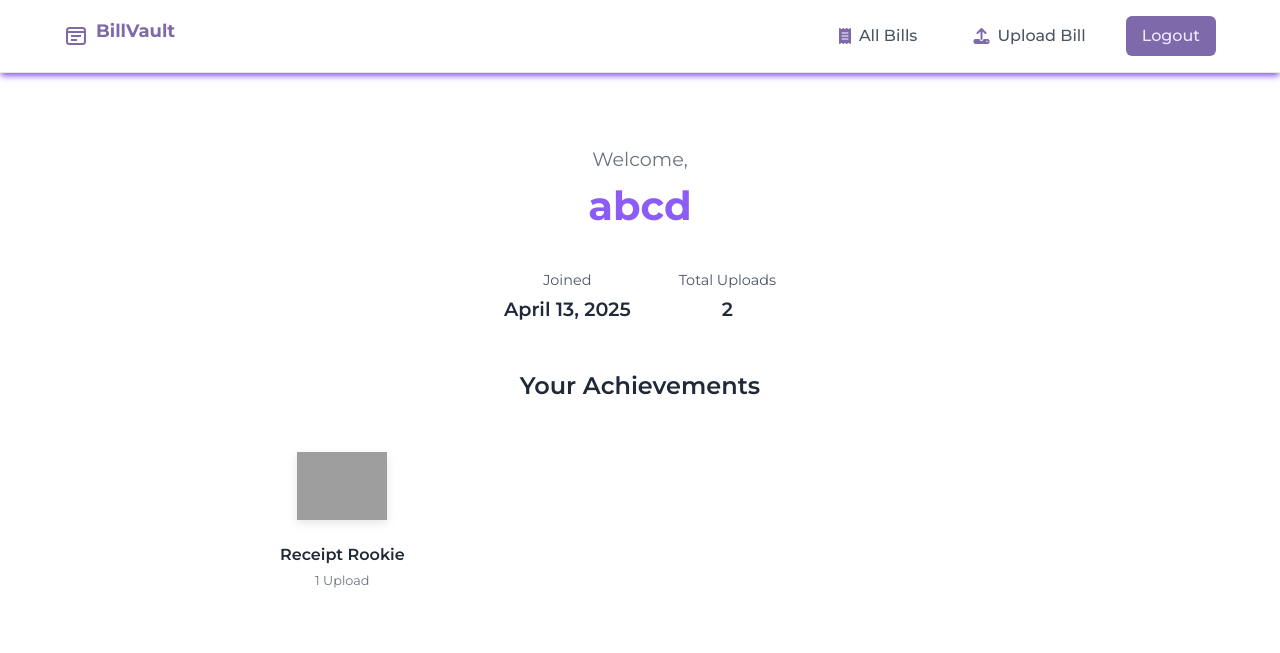
After one commit to abhirajadhikary06/WarrantyManager, a Django app: page /profile/ in a window 1280 px wide. The commit adds this page. Shown: the top 653 px of the page. Run offline with Django 5.2, Linux system fonts and the light colour scheme; a user stored in the database is signed in; data comes from the database, SQL or seed files in the repository; both versions use the stored data as it was after the commit; grey boxes are pictures that could not be loaded.

Commit message:
Added profile page

```diff
--- a/core/templates/core/base.html
+++ b/core/templates/core/base.html
@@ -162,6 +162,7 @@
     <header>
         <div class="container">
             <nav>
+                <a href="{% url 'profile' %}" style="text-decoration: none;">
                 <div class="logo">
                     <div class="logo-icon">
                         <svg width="24" height="24" viewBox="0 0 24 24" fill="none" xmlns="http://www.w3.org/2000/svg">
@@ -171,8 +172,9 @@
                             <path d="M7 16H13" stroke="#7E69AB" stroke-width="2"/>
                         </svg>
                     </div>
-                    <h1>BillVault</h1>
+                    <h1><b>BillVault</b></h1>
                 </div>
+                </a>
                 <div class="nav-links">
                     {% if user.is_authenticated %}
                         <a class="nav-link-custom dashboard-link" href="{% url 'dashboard' %}"><i class="fas fa-receipt"></i> All Bills</a>
--- /dev/null
+++ b/core/templates/core/profile.html
@@ -0,0 +1,248 @@
+{% extends 'core/base.html' %}
+{% load static %}
+{% block content %}
+<div class="profile-container">
+    <!-- User Details -->
+    <div class="profile-header">
+        <span class="welcome-text">Welcome,</span>
+        <h1 class="username">{{ user.username }}</h1>
+    </div>
+
+    <div class="profile-stats">
+        <div class="stat-item">
+            <span class="stat-label">Joined</span>
+            <span class="stat-value">{{ join_date }}</span>
+        </div>
+        <div class="stat-item">
+            <span class="stat-label">Total Uploads</span>
+            <span class="stat-value">{{ upload_count }}</span>
+        </div>
+    </div>
+
+    <!-- Badges Section -->
+    <div class="badges-section">
+        <h3>Your Achievements</h3>
+        <div class="badge-slider">
+            {% for badge in badges %}
+                <div class="badge-item">
+                    {% if badge == "Receipt Rookie" %}
+                        <img src="{% static 'badges/receipt_rookie.png' %}" alt="Receipt Rookie Badge" class="badge-image">
+                        <p>Receipt Rookie</p>
+                        <span class="badge-description">1 Upload</span>
+                    {% elif badge == "Ledger Learner" %}
+                        <img src="{% static 'badges/ledger_learner.png' %}" alt="Ledger Learner Badge" class="badge-image">
+                        <p>Ledger Learner</p>
+                        <span class="badge-description">10 Uploads</span>
+                    {% elif badge == "Warranty Watcher" %}
+                        <img src="{% static 'badges/warranty_watcher.png' %}" alt="Warranty Watcher Badge" class="badge-image">
+                        <p>Warranty Watcher</p>
+                        <span class="badge-description">20 Uploads</span>
+                    {% elif badge == "Bill Guardian" %}
+                        <img src="{% static 'badges/bill_guardian.png' %}" alt="Bill Guardian Badge" class="badge-image">
+                        <p>Bill Guardian</p>
+                        <span class="badge-description">30 Uploads</span>
+                    {% elif badge == "Archive Ace" %}
+                        <img src="{% static 'badges/archive_ace.png' %}" alt="Archive Ace Badge" class="badge-image">
+                        <p>Archive Ace</p>
+                        <span class="badge-description">40 Uploads</span>
+                    {% elif badge == "Financial Fortress" %}
+                        <img src="{% static 'badges/financial_fortress.png' %}" alt="Financial Fortress Badge" class="badge-image">
+                        <p>Financial Fortress</p>
+                        <span class="badge-description">50 Uploads</span>
+                    {% endif %}
+                </div>
+            {% endfor %}
+            {% if not badges %}
+                <p class="no-badges">No badges earned yet. Start uploading bills to earn your first badge!</p>
+            {% endif %}
+        </div>
+    </div>
+</div>
+
+<style>
+    .profile-container {
+        max-width: 800px;
+        margin: 0 auto;
+        padding: 3rem 2rem;
+    }
+
+    .profile-header {
+        margin-bottom: 2.5rem;
+        text-align: center;
+    }
+
+    .welcome-text {
+        color: var(--text-muted);
+        font-size: 1.2rem;
+        font-weight: 400;
+        display: block;
+        margin-bottom: 0.5rem;
+    }
+
+    .username {
+        color: var(--primary);
+        font-size: 2.5rem;
+        font-weight: 700;
+        margin: 0;
+    }
+
+    .profile-stats {
+        display: flex;
+        justify-content: center;
+        gap: 3rem;
+        margin-bottom: 3rem;
+    }
+
+    .stat-item {
+        display: flex;
+        flex-direction: column;
+        align-items: center;
+    }
+
+    .stat-label {
+        color: var(--text-secondary);
+        font-size: 0.9rem;
+        margin-bottom: 0.25rem;
+    }
+
+    .stat-value {
+        color: var(--text-primary);
+        font-size: 1.2rem;
+        font-weight: 600;
+    }
+
+    .badges-section {
+        padding: 0;
+    }
+
+    .badges-section h3 {
+        color: var(--text-primary);
+        margin-bottom: 1.5rem;
+        font-size: 1.5rem;
+        font-weight: 600;
+        text-align: center;
+    }
+
+    .badge-slider {
+        display: flex;
+        overflow-x: auto;
+        gap: 1.5rem;
+        padding: 1rem 0.5rem;
+        scrollbar-width: thin;
+        scrollbar-color: var(--primary-light) var(--gray-200);
+    }
+
+    .badge-slider::-webkit-scrollbar {
+        height: 6px;
+    }
+
+    .badge-slider::-webkit-scrollbar-track {
+        background: var(--gray-200);
+        border-radius: 10px;
+    }
+
+    .badge-slider::-webkit-scrollbar-thumb {
+        background-color: var(--primary-light);
+        border-radius: 10px;
+    }
+
+    .badge-item {
+        flex: 0 0 auto;
+        text-align: center;
+        min-width: 120px;
+        transition: transform 0.2s ease;
+    }
+
+    .badge-item:hover {
+        transform: translateY(-5px);
+    }
+
+    .badge-image {
+        width: 90px;
+        height: 90px;
+        object-fit: contain;
+        margin-bottom: 0.75rem;
+        filter: drop-shadow(0 3px 5px rgba(0, 0, 0, 0.1));
+    }
+
+    .badge-item p {
+        color: var(--text-primary);
+        font-size: 1rem;
+        font-weight: 600;
+        margin: 0 0 0.25rem 0;
+    }
+
+    .badge-description {
+        color: var(--text-muted);
+        font-size: 0.8rem;
+        display: block;
+    }
+
+    .no-badges {
+        color: var(--text-muted);
+        text-align: center;
+        width: 100%;
+        font-style: italic;
+        padding: 1.5rem 0;
+    }
+
+    @media (max-width: 768px) {
+        .profile-container {
+            padding: 2rem 1rem;
+        }
+
+        .profile-stats {
+            gap: 2rem;
+        }
+
+        .username {
+            font-size: 2rem;
+        }
+    }
+
+    @media (max-width: 480px) {
+        .profile-stats {
+            flex-direction: column;
+            gap: 1rem;
+        }
+
+        .stat-item {
+            flex-direction: row;
+            justify-content: space-between;
+            width: 100%;
+            padding: 0.5rem 1rem;
+        }
+    }
+</style>
+
+<script>
+    document.addEventListener('DOMContentLoaded', () => {
+        const badgeSlider = document.querySelector('.badge-slider');
+        if (badgeSlider && badgeSlider.scrollWidth > badgeSlider.clientWidth) {
+            const scrollToEnd = () => {
+                const maxScroll = badgeSlider.scrollWidth - badgeSlider.clientWidth;
+                let currentPosition = 0;
+
+                const scrollStep = () => {
+                    currentPosition += 1;
+                    badgeSlider.scrollLeft = currentPosition;
+
+                    if (currentPosition < maxScroll) {
+                        requestAnimationFrame(scrollStep);
+                    } else {
+                        setTimeout(() => {
+                            badgeSlider.scrollTo({ left: 0, behavior: 'smooth' });
+                        }, 2000);
+                    }
+                };
+
+                setTimeout(() => {
+                    scrollStep();
+                }, 3000);
+            };
+
+            setTimeout(scrollToEnd, 2000);
+        }
+    });
+</script>
+{% endblock %}
--- a/core/urls.py
+++ b/core/urls.py
@@ -14,6 +14,7 @@ urlpatterns = [
     path('public-warranties/', views.public_warranties, name='public_warranties'),
     path('logout/', views.logout, name='logout'),
     path('accounts/login/', views.login_view, name='login'),
+    path('profile/', views.profile, name='profile'),
 ]
 
 if settings.DEBUG:
--- a/core/views.py
+++ b/core/views.py
@@ -263,6 +263,34 @@ def login_view(request):
     return render(request, 'core/login.html', context)
 
 @login_required
+def profile(request):
+    user = request.user
+    upload_count = Bill.objects.filter(user=user).count()
+
+    # Determine badges based on upload count
+    badges = []
+    if upload_count >= 1:
+        badges.append("Receipt Rookie")
+    if upload_count >= 10:
+        badges.append("Ledger Learner")
+    if upload_count >= 20:
+        badges.append("Warranty Watcher")
+    if upload_count >= 30:
+        badges.append("Bill Guardian")
+    if upload_count >= 40:
+        badges.append("Archive Ace")
+    if upload_count >= 50:
+        badges.append("Financial Fortress")
+
+    context = {
+        'user': user,
+        'upload_count': upload_count,
+        'badges': badges,
+        'join_date': user.date_joined.date(),  # Join date for profile
+    }
+    return render(request, 'core/profile.html', context)
+
+@login_required
 def logout(request):
     auth_logout(request)
     messages.success(request, 'Logged out successfully!')
```
Also changed, not shown: db.sqlite3, media/bills/WhatsApp_Image_2025-04-12_at_9_CGxAjC4.12.23_PM_1.jpeg (added).
